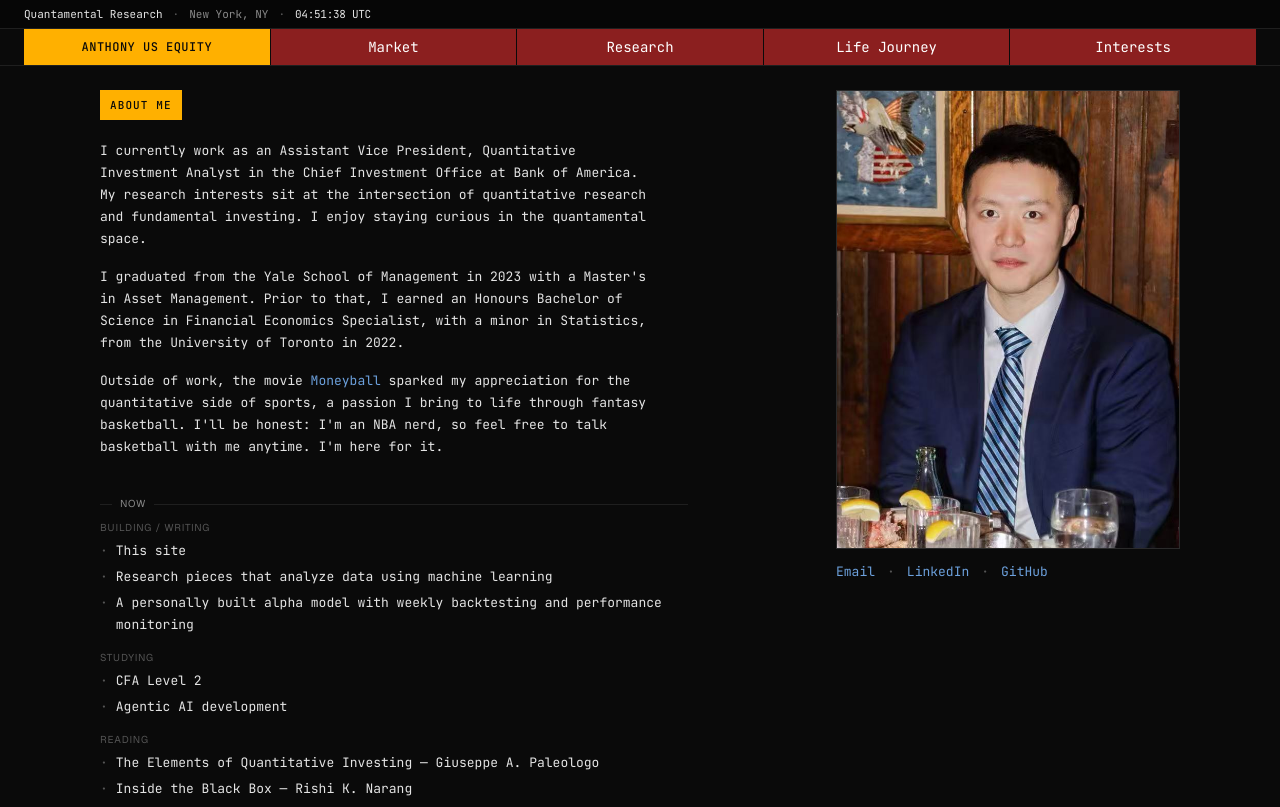
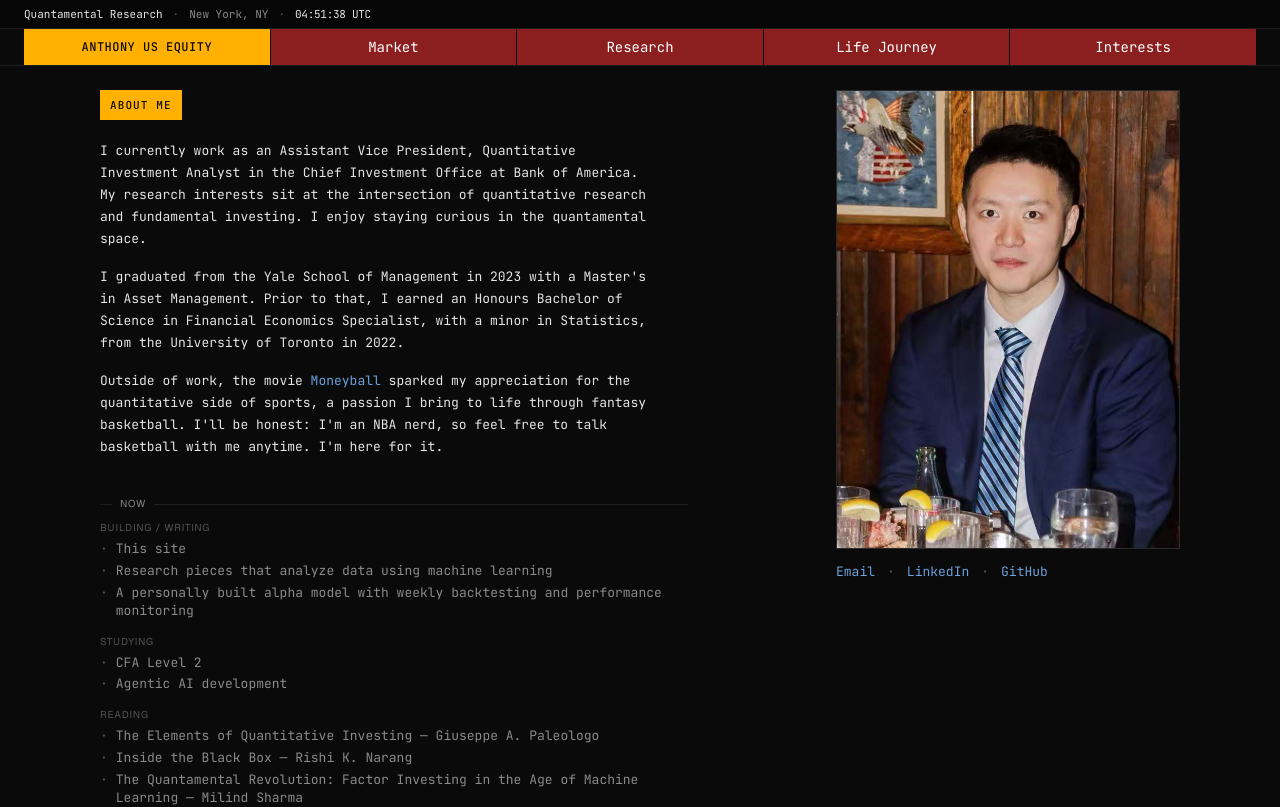
Before and after one commit to quantamentalanalyst/quant_website, a Next.js app: page / in a window 1280 px wide. Shown: the top 807 px of the page. Built offline with nearby package versions, Linux system fonts and the light colour scheme; no server answers.

Commit message:
Revert "Match Now feed text to About Me typography"
This reverts commit 648f4b2dd3eed3c475fde68461f96c2dd4faac61.

```diff
--- a/components/home/NowFeed.tsx
+++ b/components/home/NowFeed.tsx
@@ -3,7 +3,7 @@ import { getNow } from "@/lib/content";
 export default async function NowFeed() {
   const now = await getNow();
   return (
-    <div className="space-y-4 font-mono text-[13px] leading-[22px] text-text">
+    <div className="space-y-4 text-[13px]">
       <Block label="building / writing" items={now.building} />
       <Block label="studying" items={now.studying} />
       <Block label="reading" items={now.reading} />
@@ -20,9 +20,9 @@ function Block({ label, items }: { label: string; items: string[] }) {
   return (
     <div>
       <div className="section-label mb-1.5 text-text-faint">{label}</div>
-      <ul className="space-y-1 text-text">
+      <ul className="space-y-1 text-text-dim">
         {items.map((item, i) => (
-          <li key={i} className="flex gap-2 leading-[22px]">
+          <li key={i} className="flex gap-2 leading-snug">
             <span className="shrink-0 text-text-faint">·</span>
             <span>{item}</span>
           </li>
```
